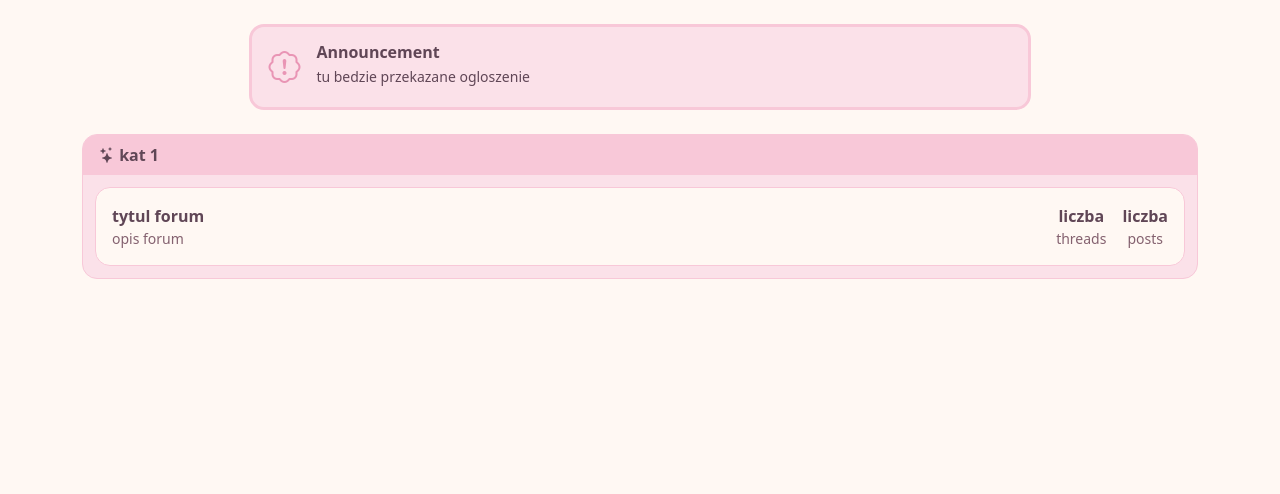
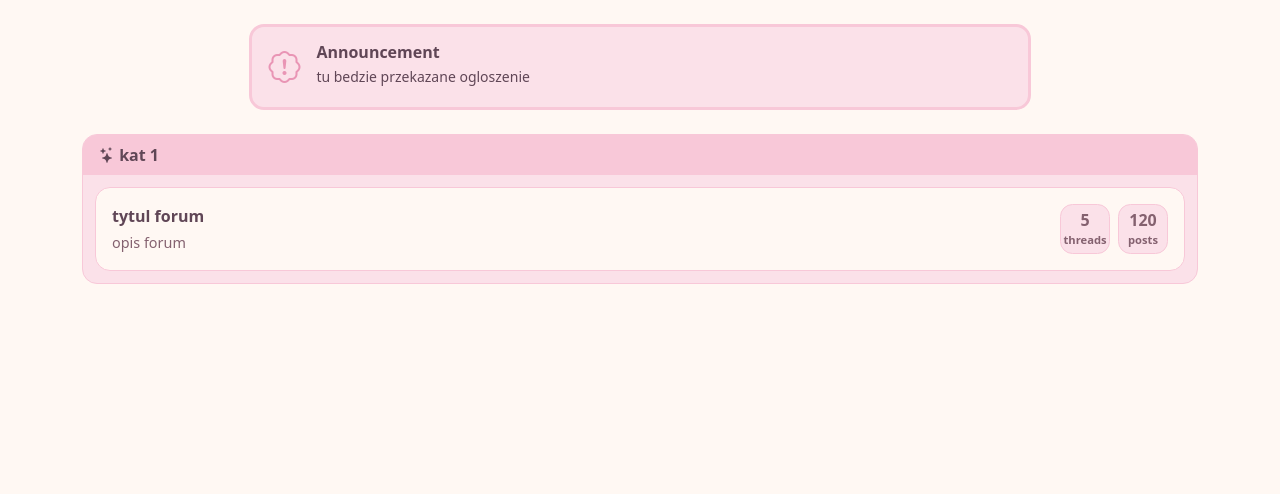
Before and after one commit to moliDoe/OnlyPaws, an ASP.NET Core app: page / in a window 1280 px wide. Shown: the part 77-571 px from the top of the page. Run offline with ASP.NET Core 8, Linux system fonts and the light colour scheme; style sheets or scripts are compiled from the project's sources; some libraries are stand-ins or nearby versions.

Commit message:
add styles for forum row and stats

```diff
--- a/OnlyPaws/Views/Home/Index.cshtml
+++ b/OnlyPaws/Views/Home/Index.cshtml
@@ -27,18 +27,18 @@
             <div class="forum-list d-flex flex-column gap-2">
                 <a href="#" class="forum-row d-flex justify-content-between align-items-center p-3 text-decoration-none">
                     <div>
-                        <div class="fw-semibold"> tytul forum </div>
-                        <div class="small secondary-text"> opis forum </div>
+                        <div class="fw-bold"> tytul forum </div>
+                        <div class="forum-description"> opis forum </div>
                     </div>
-                    <div class="d-flex gap-3 text-center">
-                        <div>
-                            <div class="fw-bold"> liczba </div>
-                            <div class="small secondary-text"> threads </div>
+                    <div class="forum-stats d-flex gap-2 text-center">
+                        <div class="stats-label">
+                            <div class="fw-bold"> 5 </div>
+                            <div class="stats-text"> threads </div>
                         </div>
 
-                        <div>
-                            <div class="fw-bold"> liczba </div>
-                            <div class="small secondary-text"> posts </div>
+                        <div class="stats-label">
+                            <div class="fw-bold"> 120 </div>
+                            <div class="stats-text"> posts </div>
                         </div>
                     </div>
                 </a>
--- a/OnlyPaws/wwwroot/css/home.css
+++ b/OnlyPaws/wwwroot/css/home.css
@@ -35,3 +35,30 @@
     border-radius: 15px;
     width: 100%;
 }
+.forum-row:hover {
+    border: 2px solid var(--border-color);
+}
+.forum-description {
+    font-size: 0.9rem;
+    color: var(--text-secondary);
+    margin-top: 4px;
+}
+.stats-label {
+    background-color: var(--bg-card);
+    color: var(--text-secondary);
+    width: 50px;
+    height: 50px;
+    border: 1px solid var(--border-color);
+    border-radius: 25%;
+
+    display: flex;
+    flex-direction: column;
+    justify-content: center;
+    align-items: center;
+    flex-shrink: 0;
+}
+.stats-text {
+    font-size: 0.7rem;
+    color: var(--text-secondary);
+    font-weight: bold;
+}
```
